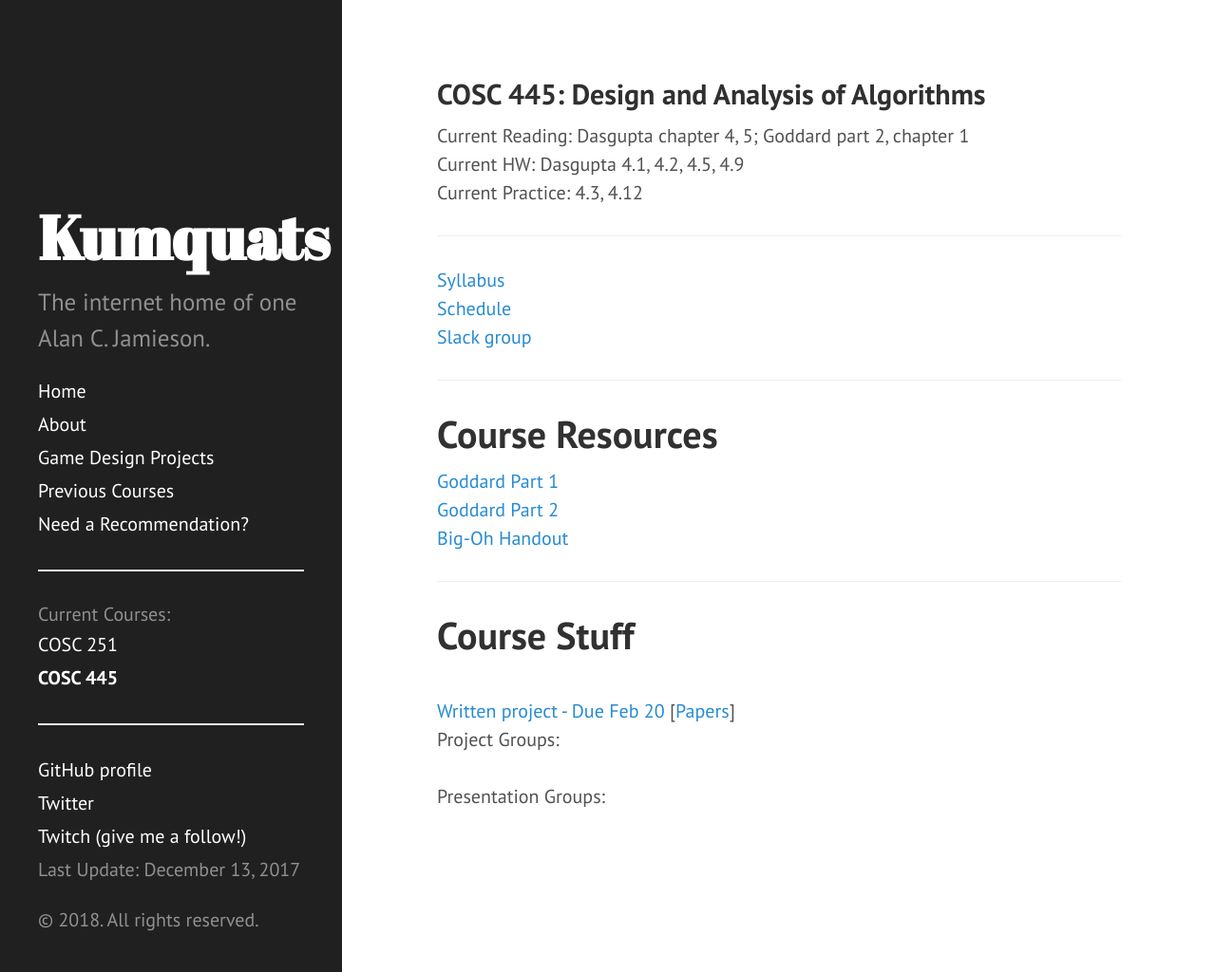
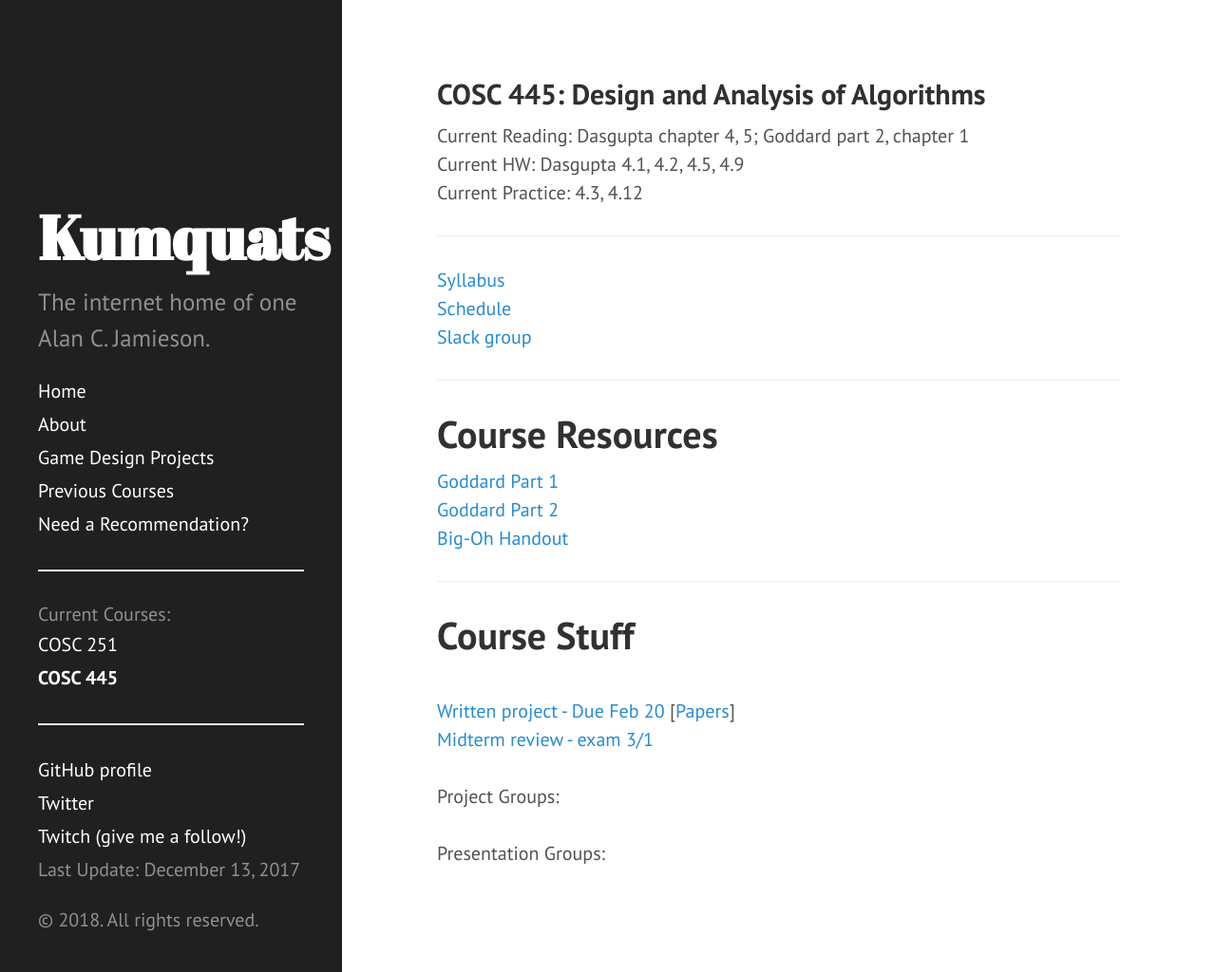
Before and after one commit to ripark/ripark.github.io, a Jekyll site: the page built from s18/cosc445.html, in a window 1280 px wide and 1024 px high. Shown: the whole window at 95% size. Built offline with Jekyll 4.4.1, drawn with Linux system fonts in a browser that asks for light colours; Markdown is read by kramdown in place of the engine named in the settings.

Commit message:
445 midterm review

```diff
--- a/s18/cosc445.html
+++ b/s18/cosc445.html
@@ -30,6 +30,9 @@ Current Practice: 4.3, 4.12
 <br>
 <a href="http://ripark.github.io/s18/445proj1.pdf">Written project - Due Feb 20</a> [<a href="http://ripark.github.io/s18/Proj1Papers.zip">Papers</a>]
 <br>
+<a href="http://ripark.github.io/s18/COSC445MidtermRev.pdf">Midterm review - exam 3/1</a>
+<br>
+<br>
 Project Groups:
 <br>
 <br>
```
Also changed, not shown: 1 other file.
